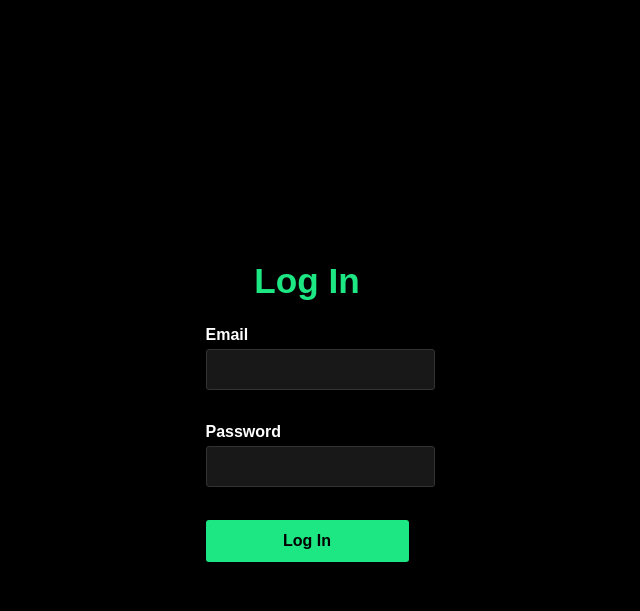
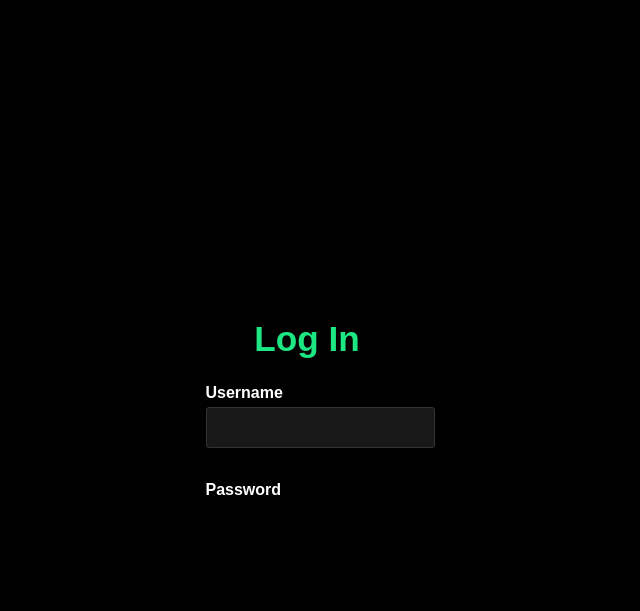
Before and after one commit to tharunkunuthuru/application-part, a Flask app: page / in a window 1280 px wide. Shown: the top 611 px of the page, without its empty margins (333-973 px from the left). Run offline with Flask 2, Linux system fonts and the light colour scheme.

Commit message:
Update login.html

```diff
--- a/templates/login.html
+++ b/templates/login.html
@@ -46,9 +46,9 @@
       border-radius: 3px;
     }
 
-        input[type="submit"] {
+    .submit-button { /* Style for the centered Submit button */
       background-color: #1ce783; /* Hulu green */
-            color: black; /* Black text on button */
+      color: black;
       padding: 12px 18px;
       border: none;
       border-radius: 3px;
@@ -56,9 +56,11 @@
       width: 100%;
       font-weight: bold;
       font-size: 1em;
+      display: block; /* Occupy full width */
+      margin: 20px auto; /* Center horizontally */
     }
 
-        input[type="submit"]:hover {
+    .submit-button:hover {
       background-color: #16bd6d; /* Slightly darker green on hover */
     }
   </style>
@@ -67,12 +69,6 @@
   <div class="login-container">
     <h1>Log In</h1>
     <form action="/login" method="post">
-            <label for="username">Email</label>
+      <label for="username">Username</label>
       <input type="text" id="username" name="username" required><br><br>
       <label for="password">Password</label>
-            <input type="password" id="password" name="password" required><br><br>
-            <input type="submit" value="Log In">
-        </form>
-    </div>
-</body>
-</html>
```
Lines whose indentation alone changed are shown as unchanged.
